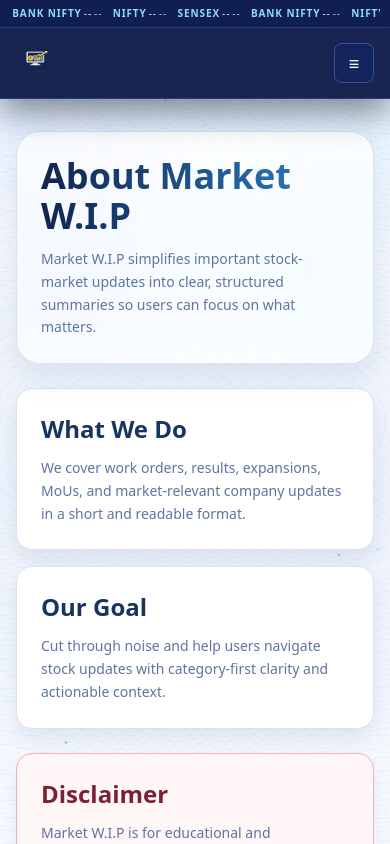
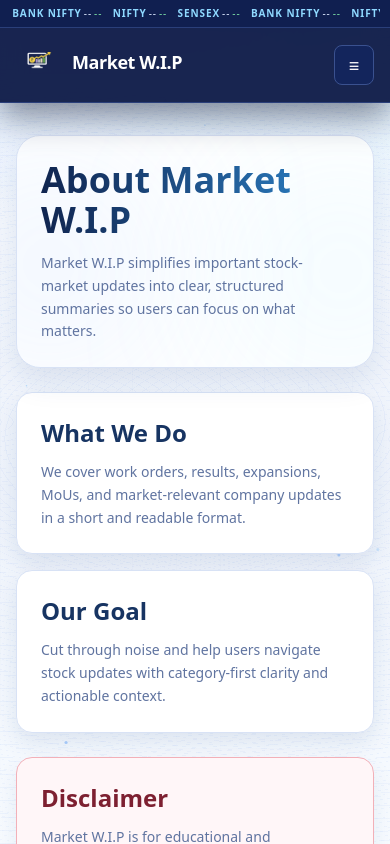
Before and after one commit to vinay-suryarao/marketwip, a Next.js app: page /about in a window 390 px wide. Shown: the top 844 px of the page. Built offline with nearby package versions, Linux system fonts and the light colour scheme; no server answers.

Commit message:
logo visible

```diff
--- a/components/shared/Navbar.tsx
+++ b/components/shared/Navbar.tsx
@@ -38,8 +38,8 @@
         <div className="flex min-w-0 items-center gap-3 md:gap-5">
           <Link href="/" className="min-w-0 flex-1 md:flex-none">
             <BrandLogo
-              className="h-10 w-10 object-cover sm:h-12 sm:w-12 sm:scale-225"
-              textClassName="hidden truncate text-xl sm:inline sm:text-3xl"
+              className="h-11 w-11 object-cover sm:h-12 sm:w-12 sm:scale-225"
+              textClassName="inline-block max-w-[9.5rem] truncate text-lg sm:max-w-none sm:text-3xl"
               priority
             />
           </Link>
```
